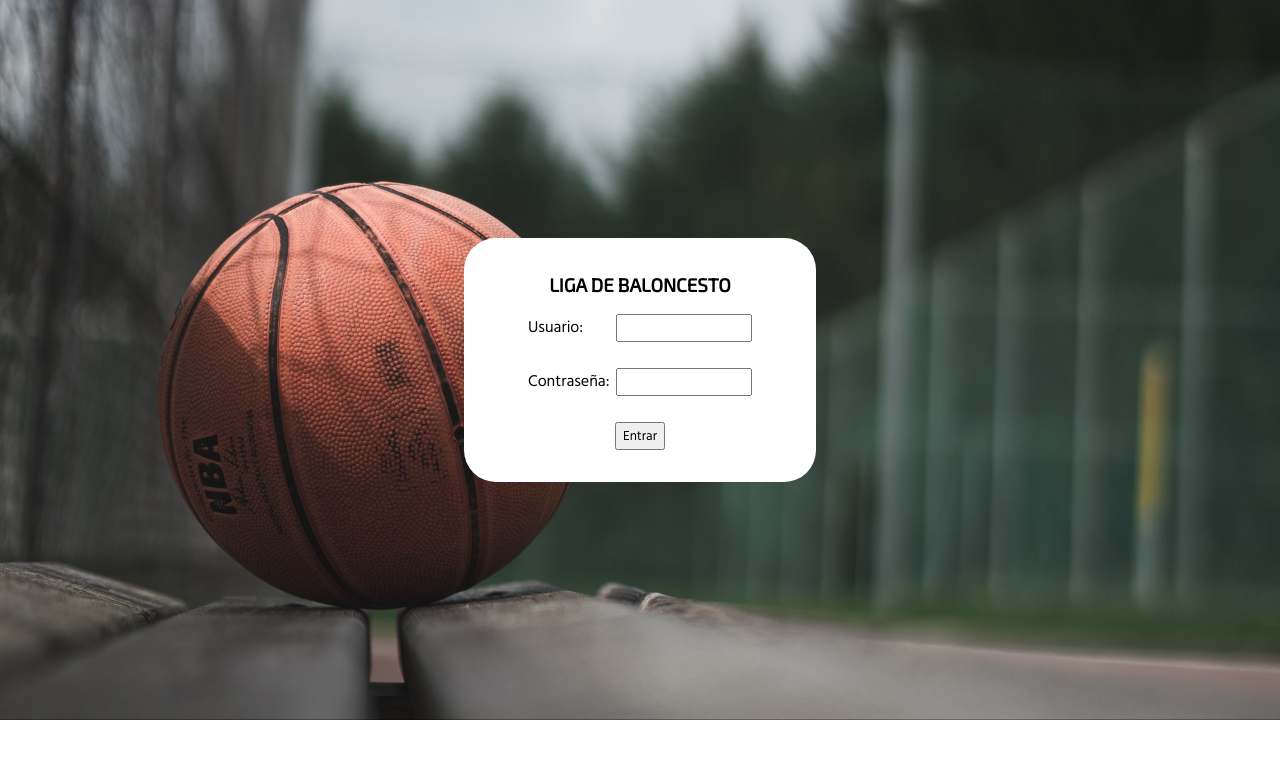
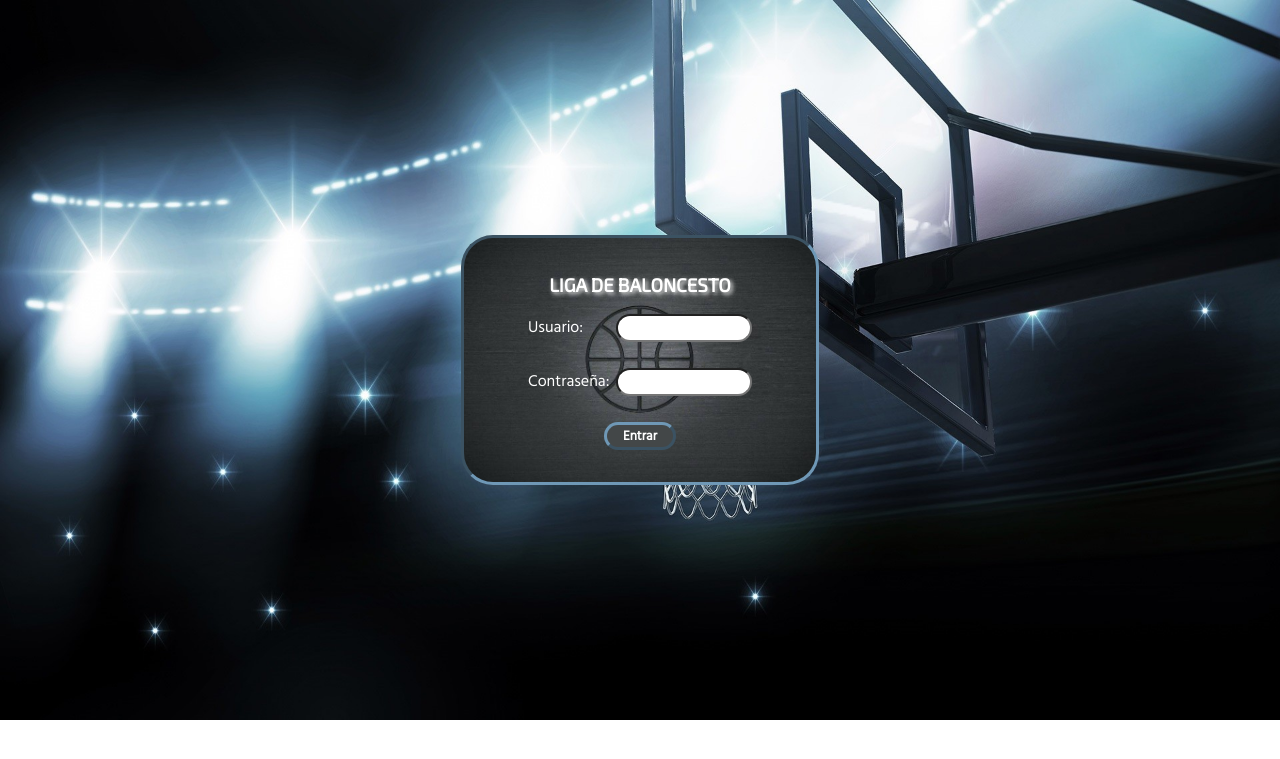
Before and after one commit to AnaCastilla/Proyecto-HLC, a PHP site: page / in a window 1280 px wide. Shown: the top 759 px of the page. Run offline with PHP 8.4, Linux system fonts and the light colour scheme.

Commit message:
Estilos del formulario
Botones, bordes etc

```diff
--- a/index.css
+++ b/index.css
@@ -1,5 +1,11 @@
 * {
   font-family: 'Hind Siliguri', sans-serif;
+  color: white;
+}
+
+h3{
+  text-shadow: 2px 2px 4px white;
+
 }
 
 html {
@@ -12,9 +18,14 @@ html {
   position: relative;
   height: 90vh;
 }
+
 .formulario {
-  background-color: white;
+  background-image: url("./img/formBackground.jpg");
+  background-size: cover;
+  background-repeat: no-repeat;
+  background-position: center;
   width: 20rem;
+  border: 3px #6F98B6 inset;
   display: flex;
   justify-content: center;
   align-items: center;
@@ -22,14 +33,18 @@ html {
   border-radius: 2rem;
   flex-direction: column;
   animation: bounceInDown 1.5s;
+
 }
+
 .formulario div {
   display: flex;
   justify-content: space-between;
   width: 14rem;
 }
+
 input {
   width: 8rem;
+  border-radius: 2rem;
 }
 
 h3 {
@@ -41,8 +56,24 @@ h3 {
 .error {
   animation: jackInTheBox 1s;
   color: red;
-  font-size: 15px;
+  background-color: rgba(255, 255, 255, 0.2);
+  border-radius: 10px;
+  border: 1px solid red;
   text-align: center;
+}
+
+button {
+  background-color: #434748;
+  border: 3px #6F98B6 outset;
+  color: white;
+  padding: 0 1rem 0 1rem;
+  border-radius: 2rem;
+  font-weight: bold;
+}
+
+button:hover {
+  background-color: #6F98B6;
+  border: 3px #434748 outset;
 }
 
 @keyframes jackInTheBox {
--- a/index.php
+++ b/index.php
@@ -31,7 +31,7 @@
     $pass=$_POST['password'];
 
     if (($user == "" || $pass == "") || ($user != "admin" || $pass != "admin")) {
-      echo '<p class="error">Error en el usuario o la contraseña<p>';
+      echo '<p class="error">ERROR EN EL USUARIO O EN LA CONTRASEÑA<p>';
     } else if ($user == "admin" && $pass == "admin") {
       echo 'Iniciando sesión';
     }
```
Also changed, not shown: img/formBackground.jpg (added), img/loginBackground.jpg.
